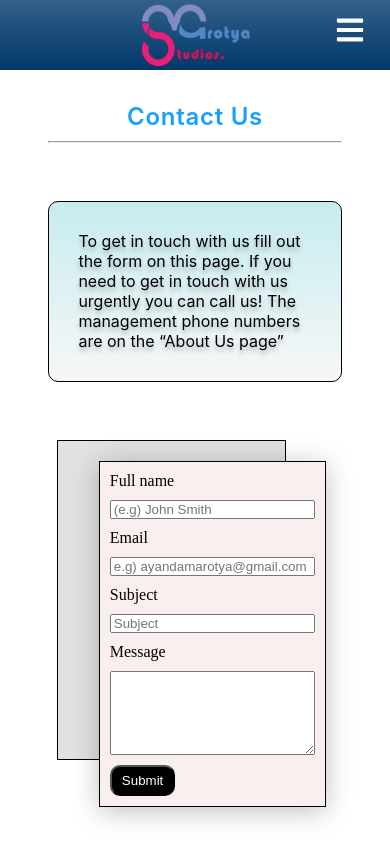
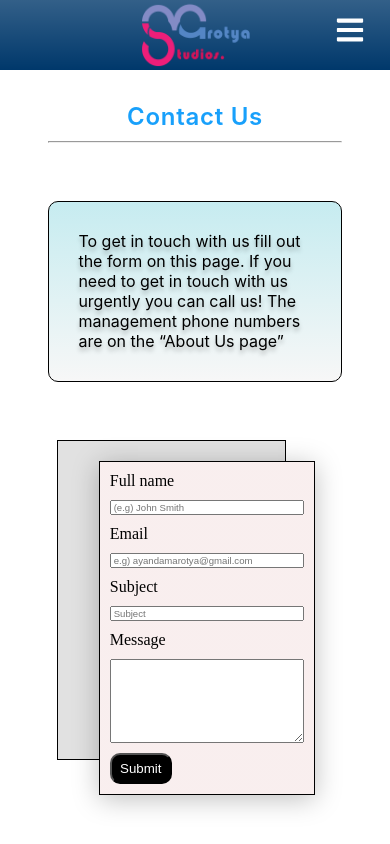
Before and after one commit to andilemarotya/marotya-studios, a React (Create React App) app in the folder frontend/: page /contact in a window 390 px wide. Shown: the top 844 px of the page. Built offline with nearby package versions, Linux system fonts and the light colour scheme.

Commit message:
new commits

```diff
--- a/frontend/src/Styles/Contact.css
+++ b/frontend/src/Styles/Contact.css
@@ -94,7 +94,7 @@
     padding: 0 1%;
 }
 
-@media screen and (min-width:280px) and (max-width:325px) {
+@media screen  and (max-width:325px) {
     .contacts {
         flex-direction: column;
         height: 65vh;
@@ -150,6 +150,14 @@
         right: 8%;
     }
 
+    .reader {
+        width: 95%;
+    }
+
+    .InputContact {
+        font-size: .6rem;
+    }
+
     .your-message {
        min-height: 6vh;
        max-height: 10vh;
--- a/frontend/src/components/Footer.css
+++ b/frontend/src/components/Footer.css
@@ -78,10 +78,6 @@ input {
     display: flex;
     flex-direction: row;
 
-}
-.foot-links:hover {
-    color: gold;
-    transition: .5s ease;
 }
 
 .list {
--- a/frontend/src/components/Navbar.css
+++ b/frontend/src/components/Navbar.css
@@ -105,7 +105,7 @@
         background-color: #003866;
         right: 0;
         top: 70px;
-        height: 75vh;
+        height: 60vh;
         transition: all 0.5s ease-out;
         width: 50%;
         border-radius: 0px 0px 0px 40px;
```
